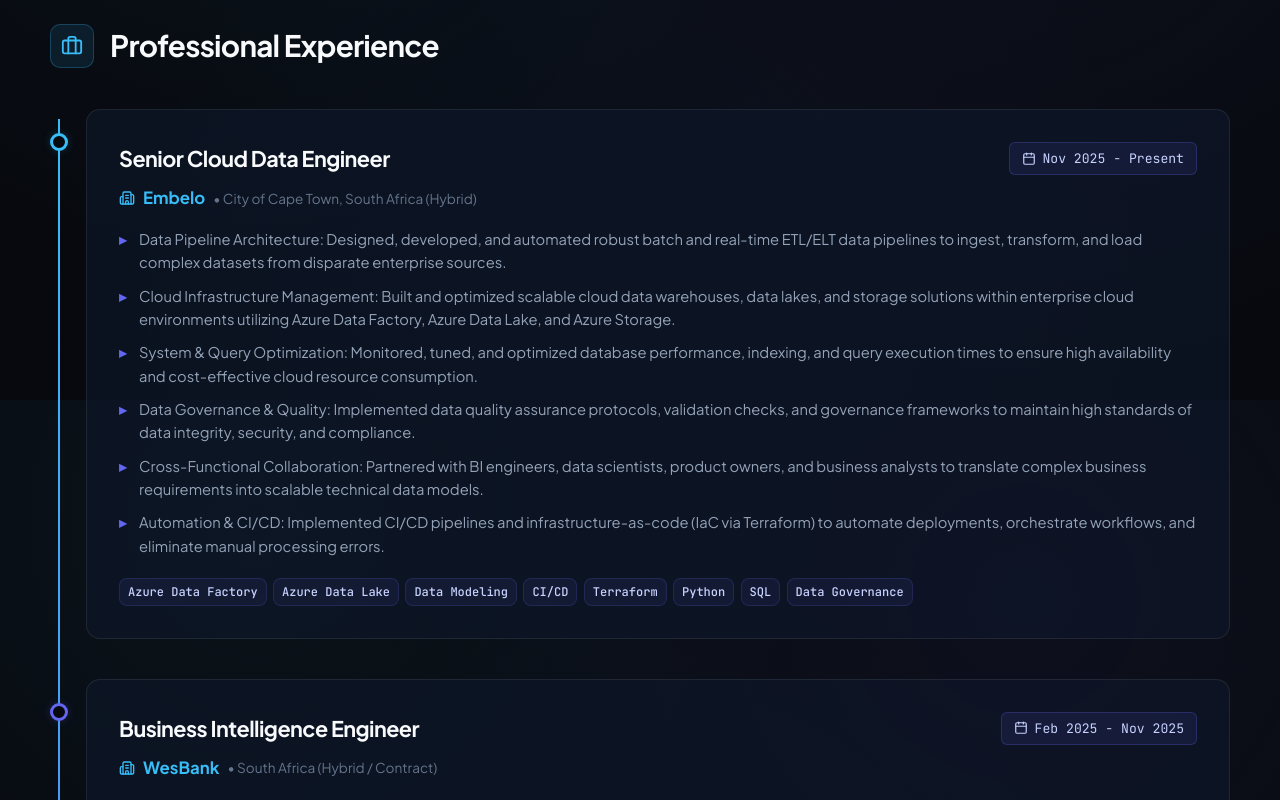
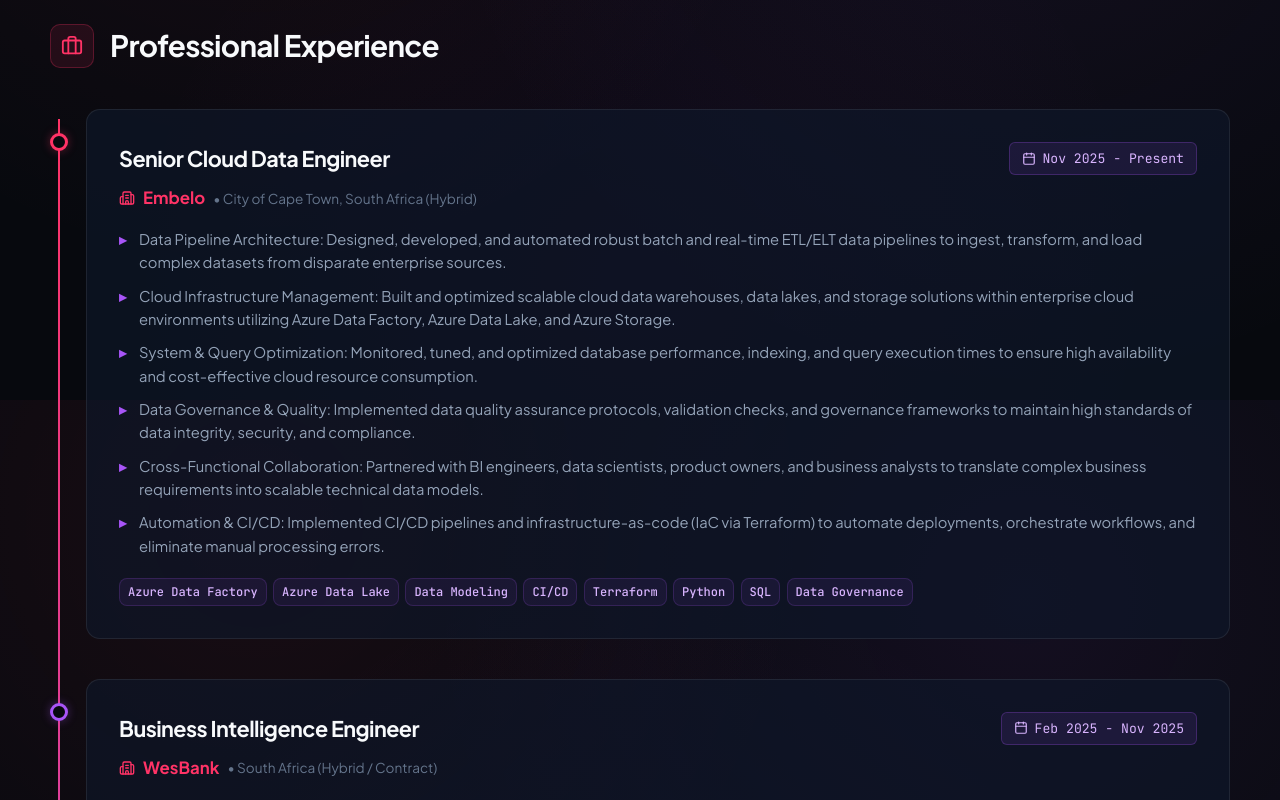
Before and after one commit to fortuneMog/portfolio, a React (Vite) app: page /resume in a window 1280 px wide. Shown: the part 400-1200 px from the top of the page. Built offline with nearby package versions, Linux system fonts and the light colour scheme.

Commit message:
feat: restore signature crimson red (#FF3366) and electric purple (#A855F7) color scheme on dark theme

```diff
--- a/src/components/Footer.css
+++ b/src/components/Footer.css
@@ -37,7 +37,7 @@
 }
 
 .footer-link:hover {
-  color: var(--accent-cyan);
+  color: var(--accent-red);
 }
 
 .footer-bottom {
--- a/src/components/Footer.jsx
+++ b/src/components/Footer.jsx
@@ -26,13 +26,13 @@ const Footer = () => {
             <h4>Fortune Mogoeng <span className="glow-red">.</span></h4>
             <p>Senior Cloud Data Engineer & FinTech Architecture Specialist</p>
             <p style={{ fontSize: '0.85rem', color: 'var(--text-muted)', marginTop: '0.25rem', display: 'flex', alignItems: 'center', gap: '0.4rem' }}>
-              <MapPin size={14} color="var(--accent-cyan)" /> Cape Town, Western Cape, South Africa
+              <MapPin size={14} color="var(--accent-red)" /> Cape Town, Western Cape, South Africa
             </p>
           </div>
 
           <div className="footer-links">
             <a href="mailto:fortunemogoeng@gmail.com" className="footer-link" style={{ display: 'flex', alignItems: 'center', gap: '0.4rem' }}>
-              <Mail size={16} color="var(--accent-cyan)" /> fortunemogoeng@gmail.com
+              <Mail size={16} color="var(--accent-red)" /> fortunemogoeng@gmail.com
             </a>
             <a href="https://github.com/fortuneMog" target="_blank" rel="noreferrer" className="footer-link" style={{ display: 'flex', alignItems: 'center', gap: '0.4rem' }}>
               <GithubIcon size={16} /> GitHub
--- a/src/components/ProjectCard.jsx
+++ b/src/components/ProjectCard.jsx
@@ -15,10 +15,10 @@ const ProjectCard = ({ project, onSelectProject }) => {
         <div className="project-top">
           <div style={{ display: 'flex', alignItems: 'center', gap: '0.75rem' }}>
             <div style={{
-              background: project.badgeType === 'red' ? 'rgba(56, 189, 248, 0.1)' : 'rgba(99, 102, 241, 0.1)',
+              background: project.badgeType === 'red' ? 'rgba(255, 51, 102, 0.1)' : 'rgba(168, 85, 247, 0.1)',
               padding: '0.65rem',
               borderRadius: '10px',
-              border: `1px solid ${project.badgeType === 'red' ? 'rgba(56, 189, 248, 0.25)' : 'rgba(99, 102, 241, 0.25)'}`
+              border: `1px solid ${project.badgeType === 'red' ? 'rgba(255, 51, 102, 0.25)' : 'rgba(168, 85, 247, 0.25)'}`
             }}>
               {project.icon}
             </div>
@@ -66,7 +66,7 @@ const ProjectCard = ({ project, onSelectProject }) => {
             className="btn-secondary"
             style={{ flex: 1, justifyContent: 'center', fontSize: '0.85rem', padding: '0.6rem 0.8rem', gap: '0.4rem', background: 'rgba(255,255,255,0.03)', borderColor: 'var(--border-highlight)' }}
           >
-            <Code2 size={15} color="var(--accent-cyan)" /> In-Depth Architecture & Code
+            <Code2 size={15} color="var(--accent-red)" /> In-Depth Architecture & Code
           </button>
 
           {project.github && (
--- a/src/index.css
+++ b/src/index.css
@@ -12,42 +12,40 @@
   --text-secondary: #94A3B8;
   --text-muted: #64748B;
 
-  /* Modern Engineering Accents: Sapphire Blue, Electric Indigo, Cyan, Emerald */
-  --accent-primary: #3B82F6;
-  --accent-primary-glow: rgba(59, 130, 246, 0.22);
-  --accent-secondary: #6366F1;
-  --accent-secondary-glow: rgba(99, 102, 241, 0.22);
-  --accent-cyan: #38BDF8;
-  --accent-cyan-glow: rgba(56, 189, 248, 0.2);
+  /* Signature Bright Crimson Red & Electric Purple Accents */
+  --accent-red: #FF3366;
+  --accent-red-glow: rgba(255, 51, 102, 0.35);
+  --accent-purple: #A855F7;
+  --accent-purple-glow: rgba(168, 85, 247, 0.35);
+  --accent-primary: #FF3366;
+  --accent-primary-glow: rgba(255, 51, 102, 0.35);
+  --accent-secondary: #A855F7;
+  --accent-secondary-glow: rgba(168, 85, 247, 0.35);
+  --accent-cyan: #FF3366;
+  --accent-cyan-glow: rgba(255, 51, 102, 0.35);
   --accent-emerald: #10B981;
   --accent-emerald-glow: rgba(16, 185, 129, 0.25);
 
-  --accent-gradient: linear-gradient(135deg, #38BDF8 0%, #3B82F6 45%, #6366F1 100%);
-  --accent-gradient-hover: linear-gradient(135deg, #60A5FA 0%, #6366F1 50%, #818CF8 100%);
-
-  /* Compatibility aliases */
-  --accent-red: #38BDF8;
-  --accent-red-glow: rgba(56, 189, 248, 0.22);
-  --accent-purple: #6366F1;
-  --accent-purple-glow: rgba(99, 102, 241, 0.22);
+  --accent-gradient: linear-gradient(135deg, #FF3366 0%, #C026D3 50%, #8B5CF6 100%);
+  --accent-gradient-hover: linear-gradient(135deg, #FF4D7D 0%, #D946EF 50%, #A855F7 100%);
 
   /* Refined Subtle Borders & Highlights */
   --border-subtle: rgba(255, 255, 255, 0.08);
   --border-card: rgba(148, 163, 184, 0.12);
-  --border-highlight: rgba(99, 102, 241, 0.35);
-  --border-red: rgba(56, 189, 248, 0.35);
+  --border-highlight: rgba(168, 85, 247, 0.35);
+  --border-red: rgba(255, 51, 102, 0.35);
 
   --font-main: 'Plus Jakarta Sans', -apple-system, BlinkMacSystemFont, sans-serif;
   --font-mono: 'JetBrains Mono', monospace;
 
-  /* Subtle Atmospheric Ambient Shadows */
+  /* Atmospheric Ambient Shadows */
   --shadow-subtle: 0 4px 20px -2px rgba(0, 0, 0, 0.5);
-  --shadow-glow: 0 0 25px -5px rgba(56, 189, 248, 0.15), 0 0 35px -10px rgba(99, 102, 241, 0.15);
+  --shadow-glow: 0 0 25px -5px rgba(255, 51, 102, 0.25), 0 0 35px -10px rgba(168, 85, 247, 0.25);
   --shadow-card: 0 10px 30px -10px rgba(0, 0, 0, 0.6);
 
-  --bg-gradient-1: rgba(56, 189, 248, 0.06);
-  --bg-gradient-2: rgba(99, 102, 241, 0.07);
-  --bg-gradient-3: rgba(59, 130, 246, 0.05);
+  --bg-gradient-1: rgba(255, 51, 102, 0.07);
+  --bg-gradient-2: rgba(168, 85, 247, 0.08);
+  --bg-gradient-3: rgba(192, 38, 211, 0.05);
 }
 
 * {
@@ -104,16 +102,16 @@ a {
 }
 
 .glow-red {
-  color: var(--accent-cyan);
-  text-shadow: 0 0 16px var(--accent-cyan-glow);
+  color: var(--accent-red);
+  text-shadow: 0 0 16px var(--accent-red-glow);
 }
 
 .glow-purple {
-  color: var(--accent-secondary);
-  text-shadow: 0 0 16px var(--accent-secondary-glow);
+  color: var(--accent-purple);
+  text-shadow: 0 0 16px var(--accent-purple-glow);
 }
 
-/* Cards with Sleek Linear/Vercel Undertones */
+/* Cards with Sleek Undertones */
 .card {
   background: var(--bg-card);
   border: 1px solid var(--border-subtle);
@@ -134,7 +132,7 @@ a {
   left: 0;
   right: 0;
   height: 1px;
-  background: linear-gradient(90deg, transparent, rgba(56, 189, 248, 0.6), rgba(99, 102, 241, 0.6), transparent);
+  background: linear-gradient(90deg, transparent, rgba(255, 51, 102, 0.7), rgba(168, 85, 247, 0.7), transparent);
   opacity: 0;
   transition: opacity 0.3s ease;
 }
@@ -164,14 +162,14 @@ a {
   font-size: 0.95rem;
   border: none;
   cursor: pointer;
-  box-shadow: 0 4px 18px var(--accent-primary-glow);
+  box-shadow: 0 4px 18px var(--accent-red-glow);
   transition: all 0.25s cubic-bezier(0.16, 1, 0.3, 1);
 }
 
 .btn-primary:hover {
   background: var(--accent-gradient-hover);
   transform: translateY(-2px);
-  box-shadow: 0 6px 22px var(--accent-primary-glow), 0 0 15px var(--accent-secondary-glow);
+  box-shadow: 0 6px 22px var(--accent-red-glow), 0 0 15px var(--accent-purple-glow);
   color: #FFFFFF;
 }
 
@@ -206,22 +204,22 @@ a {
   align-items: center;
   gap: 0.55rem;
   padding: 0.45rem 1.15rem;
-  background: rgba(16, 185, 129, 0.08);
-  border: 1px solid rgba(16, 185, 129, 0.25);
+  background: rgba(255, 51, 102, 0.08);
+  border: 1px solid rgba(255, 51, 102, 0.25);
   border-radius: 9999px;
   font-size: 0.84rem;
   font-weight: 600;
-  color: #6EE7B7;
+  color: #FFA3BA;
   margin-bottom: 1.5rem;
-  box-shadow: 0 0 20px -5px rgba(16, 185, 129, 0.2);
+  box-shadow: 0 0 20px -5px rgba(255, 51, 102, 0.2);
 }
 
 .status-dot {
   width: 8px;
   height: 8px;
   border-radius: 50%;
-  background-color: var(--accent-emerald);
-  box-shadow: 0 0 10px var(--accent-emerald);
+  background-color: var(--accent-red);
+  box-shadow: 0 0 10px var(--accent-red);
   animation: pulse-dot 2.2s cubic-bezier(0.4, 0, 0.6, 1) infinite;
 }
 
@@ -231,22 +229,22 @@ a {
 }
 
 .tag {
-  background-color: rgba(99, 102, 241, 0.08);
-  color: #C7D2FE;
+  background-color: rgba(168, 85, 247, 0.08);
+  color: #D8B4FE;
   padding: 0.35rem 0.85rem;
   border-radius: 8px;
   font-size: 0.82rem;
   font-weight: 500;
   font-family: var(--font-mono);
-  border: 1px solid rgba(99, 102, 241, 0.18);
+  border: 1px solid rgba(168, 85, 247, 0.18);
   display: inline-block;
   transition: all 0.2s ease;
 }
 
 .tag:hover {
-  background-color: rgba(99, 102, 241, 0.15);
-  border-color: rgba(99, 102, 241, 0.35);
-  color: #EEF2FF;
+  background-color: rgba(255, 51, 102, 0.15);
+  border-color: rgba(255, 51, 102, 0.35);
+  color: #FFA3BA;
 }
 
 .badge {
@@ -262,15 +260,15 @@ a {
 }
 
 .badge-red {
-  background: rgba(56, 189, 248, 0.1);
-  color: #38BDF8;
-  border: 1px solid rgba(56, 189, 248, 0.25);
+  background: rgba(255, 51, 102, 0.1);
+  color: #FFA3BA;
+  border: 1px solid rgba(255, 51, 102, 0.25);
 }
 
 .badge-purple {
-  background: rgba(99, 102, 241, 0.1);
-  color: #A5B4FC;
-  border: 1px solid rgba(99, 102, 241, 0.25);
+  background: rgba(168, 85, 247, 0.1);
+  color: #D8B4FE;
+  border: 1px solid rgba(168, 85, 247, 0.25);
 }
 
 .page-section {
--- a/src/pages/Home.css
+++ b/src/pages/Home.css
@@ -95,15 +95,15 @@
   align-items: center;
   justify-content: center;
   margin-bottom: 1.5rem;
-  background: rgba(56, 189, 248, 0.1);
-  border: 1px solid rgba(56, 189, 248, 0.25);
-  color: var(--accent-cyan);
+  background: rgba(255, 51, 102, 0.1);
+  border: 1px solid rgba(255, 51, 102, 0.25);
+  color: var(--accent-red);
 }
 
 .skill-icon-wrapper.purple {
-  background: rgba(99, 102, 241, 0.1);
-  border: 1px solid rgba(99, 102, 241, 0.25);
-  color: var(--accent-secondary);
+  background: rgba(168, 85, 247, 0.1);
+  border: 1px solid rgba(168, 85, 247, 0.25);
+  color: var(--accent-purple);
 }
 
 .skill-card h3 {
@@ -175,7 +175,7 @@
   background: var(--accent-gradient);
   color: #FFFFFF;
   border-color: transparent;
-  box-shadow: 0 4px 18px var(--accent-primary-glow);
+  box-shadow: 0 4px 18px var(--accent-red-glow);
 }
 
 .stack-content-grid {
--- a/src/pages/Resume.css
+++ b/src/pages/Resume.css
@@ -33,15 +33,15 @@
   display: flex;
   align-items: center;
   justify-content: center;
-  background: rgba(56, 189, 248, 0.1);
-  border: 1px solid rgba(56, 189, 248, 0.25);
-  color: var(--accent-cyan);
+  background: rgba(255, 51, 102, 0.1);
+  border: 1px solid rgba(255, 51, 102, 0.25);
+  color: var(--accent-red);
 }
 
 .section-icon-box.purple {
-  background: rgba(99, 102, 241, 0.1);
-  border-color: rgba(99, 102, 241, 0.25);
-  color: var(--accent-secondary);
+  background: rgba(168, 85, 247, 0.1);
+  border-color: rgba(168, 85, 247, 0.25);
+  color: var(--accent-purple);
 }
 
 .section-header h2 {
@@ -62,7 +62,7 @@
   bottom: 10px;
   left: 8px;
   width: 2px;
-  background: linear-gradient(180deg, var(--accent-cyan) 0%, var(--accent-secondary) 60%, rgba(99, 102, 241, 0.1) 100%);
+  background: linear-gradient(180deg, var(--accent-red) 0%, var(--accent-purple) 60%, rgba(168, 85, 247, 0.1) 100%);
 }
 
 .timeline-item {
@@ -78,14 +78,14 @@
   height: 18px;
   border-radius: 50%;
   background-color: var(--bg-deep);
-  border: 3px solid var(--accent-cyan);
-  box-shadow: 0 0 10px var(--accent-cyan-glow);
+  border: 3px solid var(--accent-red);
+  box-shadow: 0 0 10px var(--accent-red-glow);
   z-index: 2;
 }
 
 .timeline-dot.purple {
-  border-color: var(--accent-secondary);
-  box-shadow: 0 0 10px var(--accent-secondary-glow);
+  border-color: var(--accent-purple);
+  box-shadow: 0 0 10px var(--accent-purple-glow);
 }
 
 .timeline-content {
@@ -122,16 +122,16 @@
   gap: 0.4rem;
   font-size: 0.82rem;
   font-family: var(--font-mono);
-  color: #C7D2FE;
-  background: rgba(99, 102, 241, 0.1);
+  color: #D8B4FE;
+  background: rgba(168, 85, 247, 0.1);
   padding: 0.3rem 0.75rem;
   border-radius: 6px;
-  border: 1px solid rgba(99, 102, 241, 0.25);
+  border: 1px solid rgba(168, 85, 247, 0.25);
 }
 
 .timeline-company {
   font-size: 1.05rem;
-  color: var(--accent-cyan);
+  color: var(--accent-red);
   font-weight: 600;
   margin-bottom: 1rem;
   display: flex;
@@ -158,7 +158,7 @@
   content: '▸';
   position: absolute;
   left: 0;
-  color: var(--accent-secondary);
+  color: var(--accent-purple);
   font-weight: bold;
 }
 
```
Also changed, not shown: src/components/Navbar.css (+6 -6 lines), src/pages/Certifications.jsx (+4 -4 lines), src/pages/Projects.jsx (+7 -7 lines), 1 other file (tests, documents, lock files or other folders).
